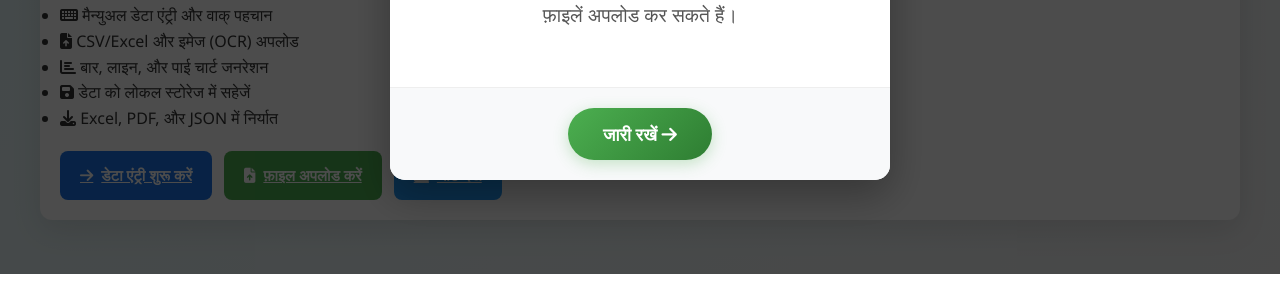
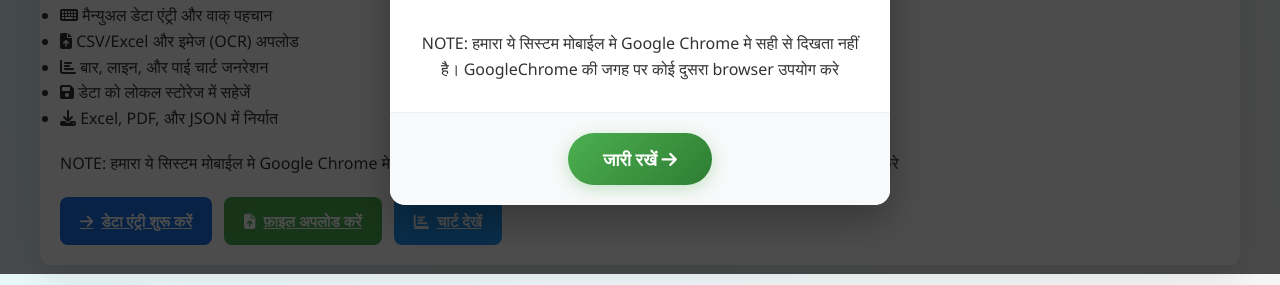
Before and after one commit to dhaval-gamet/Excel-automation, a plain HTML site: page index.html in a window 1280 px wide. Shown: the part 526-811 px from the top of the page. Drawn offline with nearby package versions, Linux system fonts and the light colour scheme.

Commit message:
Update index.html

```diff
--- a/index.html
+++ b/index.html
@@ -671,7 +671,9 @@
         <div class="user-name" id="userNameDisplay">Gameti Dhaval Kumar</div>
         <p class="welcome-message">
           हमारे उन्नत डेटा प्रबंधन उपकरण में आपका स्वागत है। आप Excel डेटा को आसानी से प्रबंधित कर सकते हैं, चार्ट बना सकते हैं और फ़ाइलें अपलोड कर सकते हैं।
+
         </p>
+        <p>NOTE: हमारा ये सिस्टम मोबाईल मे Google Chrome मे सही से दिखता नहीं है। GoogleChrome की जगह पर कोई दुसरा browser उपयोग करे</p>
       </div>
       <div class="modal-footer">
         <button class="continue-btn" id="continueBtn">जारी रखें <i class="fas fa-arrow-right"></i></button>
@@ -720,6 +722,7 @@
         <li><i class="fas fa-save"></i> डेटा को लोकल स्टोरेज में सहेजें</li>
         <li><i class="fas fa-download"></i> Excel, PDF, और JSON में निर्यात</li>
       </ul>
+      <p>NOTE: हमारा ये सिस्टम मोबाईल मे Google Chrome मे सही से दिखता नहीं है। GoogleChrome की जगह पर कोई दुसरा browser उपयोग करे</p>
       <div class="button-group">
         <a href="data-entry.html" class="btn btn-primary" data-tippy-content="डेटा दर्ज करने के लिए शुरू करें">
           <i class="fas fa-arrow-right"></i> डेटा एंट्री शुरू करें
```
